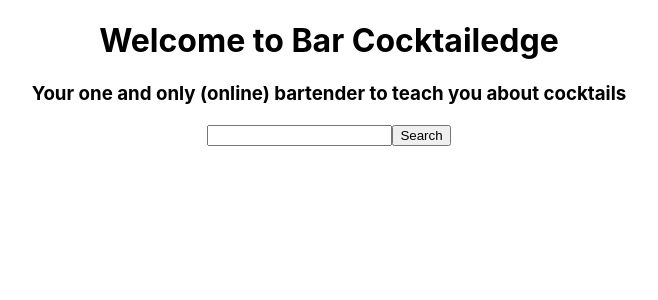
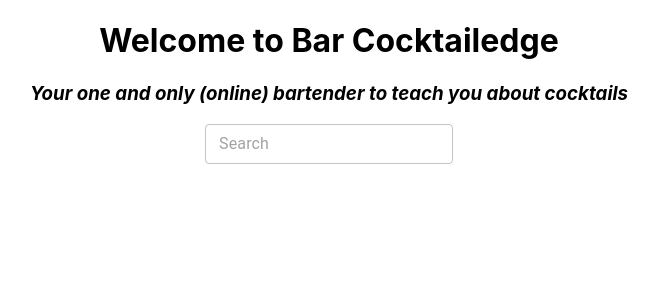
Before and after one commit to MahoMori/search-cocktail, a React (Create React App) app: page / in a window 1280 px wide. Shown: the top 300 px of the page, without its empty margins (311-969 px from the left). Built offline with nearby package versions, Linux system fonts and the light colour scheme.

Commit message:
added 'not found' feature

```diff
--- a/public/index.html
+++ b/public/index.html
@@ -24,7 +24,7 @@
       work correctly both with client-side routing and a non-root public URL.
       Learn how to configure a non-root public URL by running `npm run build`.
     -->
-    <title>React App</title>
+    <title>Cocktailedge</title>
   </head>
   <body>
     <noscript>You need to enable JavaScript to run this app.</noscript>
--- a/src/App.css
+++ b/src/App.css
@@ -2,37 +2,11 @@
   text-align: center;
 }
 
-.App-logo {
-  height: 40vmin;
-  pointer-events: none;
+h3{
+  font-style: italic;
 }
 
-@media (prefers-reduced-motion: no-preference) {
-  .App-logo {
-    animation: App-logo-spin infinite 20s linear;
-  }
+main {
+  width: 90%;
+  margin: 80px auto;
 }
-
-.App-header {
-  background-color: #282c34;
-  min-height: 100vh;
-  display: flex;
-  flex-direction: column;
-  align-items: center;
-  justify-content: center;
-  font-size: calc(10px + 2vmin);
-  color: white;
-}
-
-.App-link {
-  color: #61dafb;
-}
-
-@keyframes App-logo-spin {
-  from {
-    transform: rotate(0deg);
-  }
-  to {
-    transform: rotate(360deg);
-  }
-}
--- a/src/App.js
+++ b/src/App.js
@@ -1,46 +1,67 @@
 import './App.css';
 
-import {useState, useRef} from 'react'
+import {useState} from 'react'
 import axios from 'axios'
 
 import Card from './components/Card'
 
 import ImageList from '@mui/material/ImageList';
+import Button from '@mui/material/Button';
+import OutlinedInput from '@mui/material/OutlinedInput';
 
 function App() {
-  let keyword = useRef(null)
 
   const [drinksData, setDrinksData] = useState([])
+  const [searchWord, setSearchWord] = useState("")
 
-  const handleSearch = () => {
+  const handleSearchWord = (e) => {
+    if(e.key === "Enter") {
+      handleSearch(searchWord)
+    } else if(e.key >= 48 || e.key <=57 || e.key >= 65 || e.key <= 90) {
+      setSearchWord(prevSearchWord => prevSearchWord + e.key)
+    }
+  }
+
+  const handleSearch = (word) => {
     if(drinksData) {
       setDrinksData([])
     }
-    axios(`https://www.thecocktaildb.com/api/json/v1/1/search.php?s=${keyword.current.value}`).then((response) => {
-      response.data.drinks.map(
-        drink => setDrinksData(prevDrinksData => [...prevDrinksData, drink])
+
+    axios(`https://www.thecocktaildb.com/api/json/v1/1/search.php?s=${word}`).then((response) => {
+      let drinksList = response.data.drinks
+      if(drinksList === null) {
+        setDrinksData("none")
+      } else {
+        drinksList.map(
+          drink => setDrinksData(prevDrinksData => [...prevDrinksData, drink])
         )
+      }
     })
+
+    setSearchWord("")
   }
 
   return (
     <div className="App">
-      <div>
+      <header>
         <h1>Welcome to Bar Cocktailedge</h1>
         <h3>Your one and only (online) bartender to teach you about cocktails</h3>
-        <input type="text" ref={keyword} />
-        <button onClick={handleSearch}>Search</button>
+        <OutlinedInput placeholder="Search" size="small" onKeyDown={handleSearchWord} />
+        {/* <Button variant="outlined" onClick={handleSearch}>Search</Button> */}
         {/* {drinksData && <div>{drinksData.map((drink, i) => <p key={i}>{drink.strDrink}</p>)}</div>} */}
-      </div>
+      </header>
 
+      <main>
+          {drinksData && drinksData !== "none"
+            ? <ImageList cols={4} gap={20}>
+              {drinksData.map((drink, key) => (
+                <Card drink={drink} key={key} />
+              ))}
+              </ImageList>
+            : <p>Forgive my ignorance. Could you try other words?</p>
+          }
+      </main>
 
-      <ImageList cols={4} gap={20}>
-        {drinksData &&
-          drinksData.map((drink, key) => (
-            <Card drink={drink} key={key} />
-          ))
-        }
-      </ImageList>
     </div>
   );
 }
```
Also changed, not shown: src/img/background1.jpg (added).
